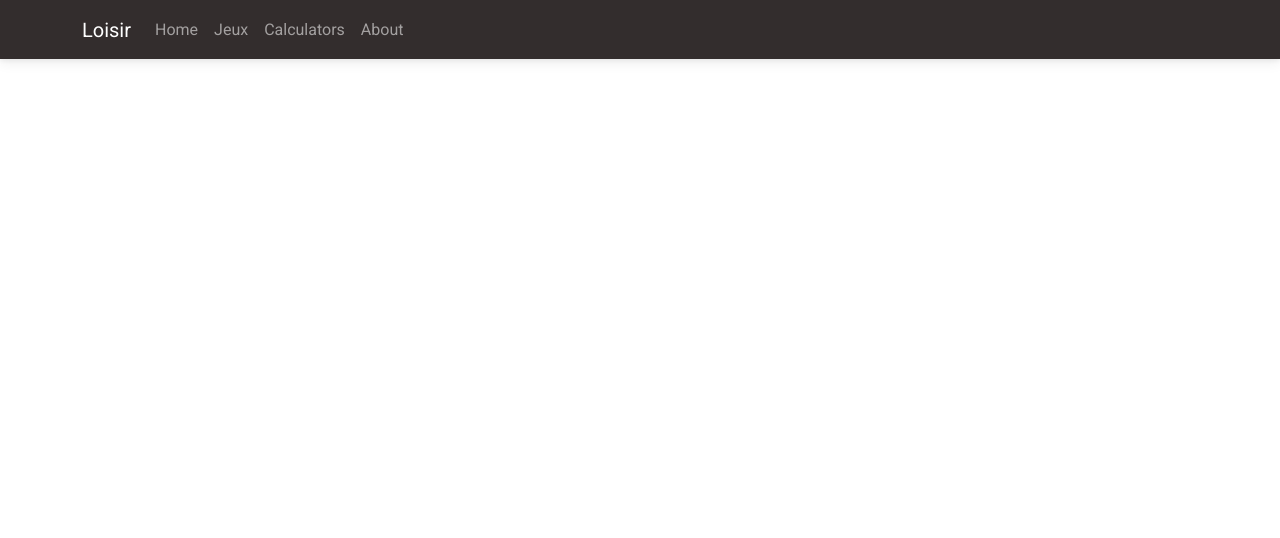
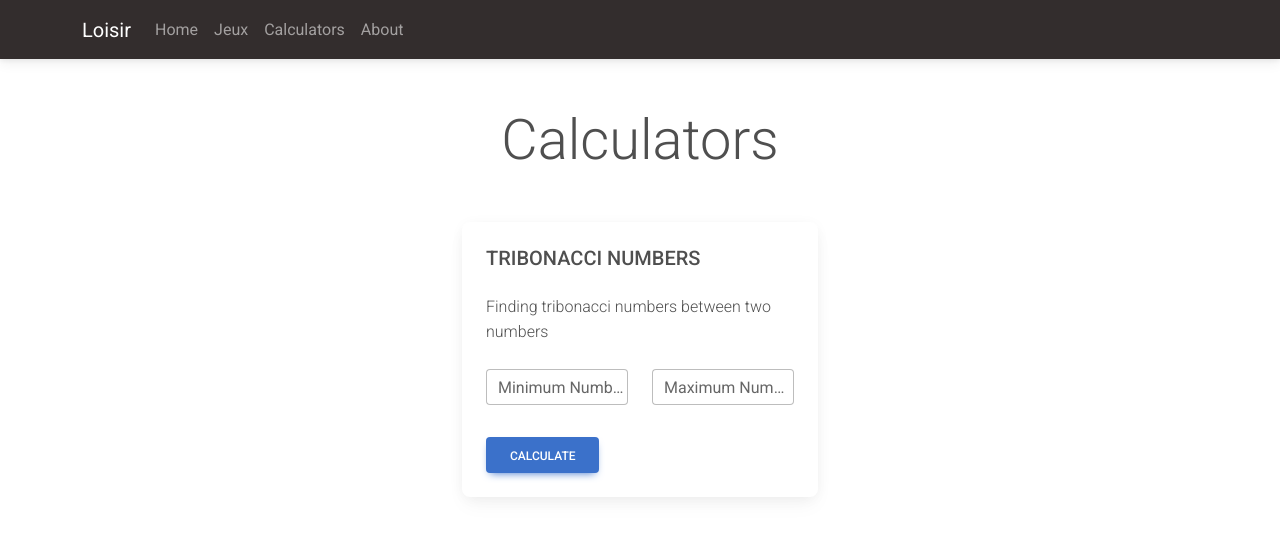
Before and after one commit to amirhatam/loisir, a React (Create React App) app: page /calculator/tribonacci in a window 1280 px wide. Shown: the top 538 px of the page. Built offline with nearby package versions, Linux system fonts and the light colour scheme.

Commit message:
create calculator for finding tribonacci numbers between two numbers

```diff
--- a/src/App.js
+++ b/src/App.js
@@ -9,6 +9,7 @@ import Jeux from './views/Jeux';
 import LargeNumbers from './views/LargeNumbers';
 import PetitsChevaux from './views/PetitsChevaux';
 import SecondsToDate from './views/SecondsToDate';
+import Tribonacci from './views/Tribonacci';
 
 function App() {
   return (
@@ -21,6 +22,7 @@ function App() {
         <Route path="/calculator" exact element={<Calculator />} />
         <Route path="/calculator/seconds-to-date" exact element={<SecondsToDate />} />
         <Route path="/calculator/large-numbers" exact element={<LargeNumbers />} />
+        <Route path="/calculator/tribonacci" exact element={<Tribonacci />} />
 
       </Routes>
     </BrowserRouter>
--- a/src/views/Calculators.jsx
+++ b/src/views/Calculators.jsx
@@ -6,7 +6,7 @@ export default function Calculator() {
         <MDBContainer className='pb-md-5'>
             <MDBRow >
                 <MDBCardTitle className='text-center my-md-5 display-4'>Des Calculatrices</MDBCardTitle>
-                <MDBCol md='3'>
+                <MDBCol md='4'>
                     <MDBCard >
                         <MDBCardBody>
                             <MDBCardTitle className='text-uppercase'>Seconds to date</MDBCardTitle>
@@ -19,7 +19,7 @@ export default function Calculator() {
                         </MDBCardBody>
                     </MDBCard>
                 </MDBCol>
-                <MDBCol md='3'>
+                <MDBCol md='4'>
                     <MDBCard >
                         <MDBCardBody>
                             <MDBCardTitle className='text-uppercase'>Multiplying large numbers</MDBCardTitle>
@@ -28,36 +28,24 @@ export default function Calculator() {
                                 Multiplying very large numbers.
                             </MDBCardText>
                             <MDBCardLink href='/calculator/large-numbers'>Enter</MDBCardLink>
+                            <MDBCardLink href='https://github.com/amirhatam/codewars/blob/main/4-kyu/multiply-nums-as-str/multiply-nums-as-str.js'>Source Code</MDBCardLink>
+                        </MDBCardBody>
+                    </MDBCard>
+                </MDBCol>
+                <MDBCol md='4'>
+                    <MDBCard >
+                        <MDBCardBody>
+                            <MDBCardTitle className='text-uppercase'>Tribonacci</MDBCardTitle>
+                            <br />
+                            <MDBCardText>
+                                Find tribonacci numbers, between two points.
+                            </MDBCardText>
+                            <MDBCardLink href='/calculator/tribonacci'>Enter</MDBCardLink>
                             <MDBCardLink href='#'>Source Code</MDBCardLink>
                         </MDBCardBody>
                     </MDBCard>
                 </MDBCol>
-                <MDBCol md='3'>
-                    <MDBCard >
-                        <MDBCardBody>
-                            <MDBCardTitle className='text-uppercase'>Seconds to date</MDBCardTitle>
-                            <br />
-                            <MDBCardText>
-                                Some quick example text to build on the card title and make up the bulk of the card's content.
-                            </MDBCardText>
-                            <MDBCardLink href='#'>Enter</MDBCardLink>
-                            <MDBCardLink href='#'>Source Code</MDBCardLink>
-                        </MDBCardBody>
-                    </MDBCard>
-                </MDBCol>
-                <MDBCol md='3'>
-                    <MDBCard >
-                        <MDBCardBody>
-                            <MDBCardTitle className='text-uppercase'>Seconds to date</MDBCardTitle>
-                            <br />
-                            <MDBCardText>
-                                Some quick example text to build on the card title and make up the bulk of the card's content.
-                            </MDBCardText>
-                            <MDBCardLink href='#'>Enter</MDBCardLink>
-                            <MDBCardLink href='#'>Source Code</MDBCardLink>
-                        </MDBCardBody>
-                    </MDBCard>
-                </MDBCol>
+
             </MDBRow>
         </MDBContainer>
     );
--- a/src/views/LargeNumbers.jsx
+++ b/src/views/LargeNumbers.jsx
@@ -49,7 +49,7 @@ export default function LargeNumbers() {
                             <MDBInput label='Enter First Number' onChange={(e) => setFirstInput(e.target.value)} id='form1' type='text' className='' />
                             <MDBCardText className='my-md-2  text-center text-warning '>X</MDBCardText>
                             <MDBInput label='Enter Seconds Number' onChange={(e) => setSecondInput(e.target.value)} id='form1' type='text' className='mb-md-3' />
-                            <MDBCardText className='my-md-2  text-center text-warning '>=</MDBCardText>
+                            <MDBCardText className='my-md-2 text-center text-warning'>=</MDBCardText>
                             {
                                 dateResult
                                     ?
--- /dev/null
+++ b/src/views/Tribonacci.jsx
@@ -0,0 +1,86 @@
+import React, { useState } from 'react';
+import { MDBContainer, MDBCard, MDBCardBody, MDBCardTitle, MDBCardText, MDBBtn, MDBInput, MDBCol, MDBRow } from 'mdb-react-ui-kit';
+
+export default function Tribonacci() {
+    const [firstInput, setFirstInput] = useState("")
+    const [secondInput, setSecondInput] = useState("")
+    const [dateResult, setDateResult] = useState([])
+    const [errorFirstInput, setErrorFirstInput] = useState("")
+    const [errorSecondInput, setErrorSecondInput] = useState("")
+
+    const signature = [0, 0, 1]
+
+    function tribonacciP() {
+        if (!firstInput) {
+            setErrorFirstInput("Please enter number")
+        } else {
+            setErrorFirstInput("")
+        }
+        if (!secondInput) {
+            setErrorSecondInput("Please enter number")
+        } else {
+            setErrorSecondInput("")
+        }
+
+        for (var i = 0; i < secondInput - 3; i++) { // iterate secondInput times
+            let res = signature[i] + signature[i + 1] + signature[i + 2]
+            if (res <= secondInput) {
+                signature.push(res); // add last 3 array items and push to trib
+            }
+        }
+        let allTriNum = signature.slice(0, secondInput)
+        let filterNum = allTriNum.filter(n => {
+            return n >= firstInput
+        })
+        setDateResult(filterNum);
+    }
+
+    return (
+        <MDBContainer className='pb-md-5'>
+            <MDBRow className='justify-content-center'>
+                <MDBCardTitle className='text-center my-md-5 display-4'>Calculators</MDBCardTitle>
+                <MDBCol md='4'>
+                    <MDBCard >
+                        <MDBCardBody>
+                            <MDBCardTitle className='text-uppercase'>tribonacci numbers</MDBCardTitle>
+                            <MDBCardText className='my-md-4 fw-lighter'>Finding tribonacci numbers between two numbers</MDBCardText>
+                            <MDBRow>
+                                <MDBCol md="6">
+
+                                    <MDBInput label='Minimum Number' onChange={(e) => setFirstInput(parseInt(e.target.value))} id='form1' type='text' className='mb-md-3' />
+                                    {
+                                        errorFirstInput
+                                            ?
+                                            <p className='text-center text-danger'>{errorFirstInput}</p>
+                                            :
+                                            null
+                                    }
+                                </MDBCol>
+                                <MDBCol md="6">
+                                    <MDBInput label='Maximum Number' onChange={(e) => setSecondInput(parseInt(e.target.value))} id='form1' type='text' className='mb-md-3' />
+                                    {
+                                        errorSecondInput
+                                            ?
+                                            <p className='text-center text-danger'>{errorSecondInput}</p>
+                                            :
+                                            null
+
+                                    }
+                                </MDBCol>
+                            </MDBRow>
+                            {
+                                dateResult
+                                    ?
+                                    <p className='text-center'>{dateResult.join(", ")}</p>
+                                    :
+                                    null
+                            }
+                            <MDBBtn onClick={tribonacciP}>Calculate</MDBBtn>
+                        </MDBCardBody>
+                    </MDBCard>
+                </MDBCol>
+
+            </MDBRow>
+        </MDBContainer >
+    );
+}
```
Also changed, not shown: 1 other file (tests, documents, lock files or other folders).
